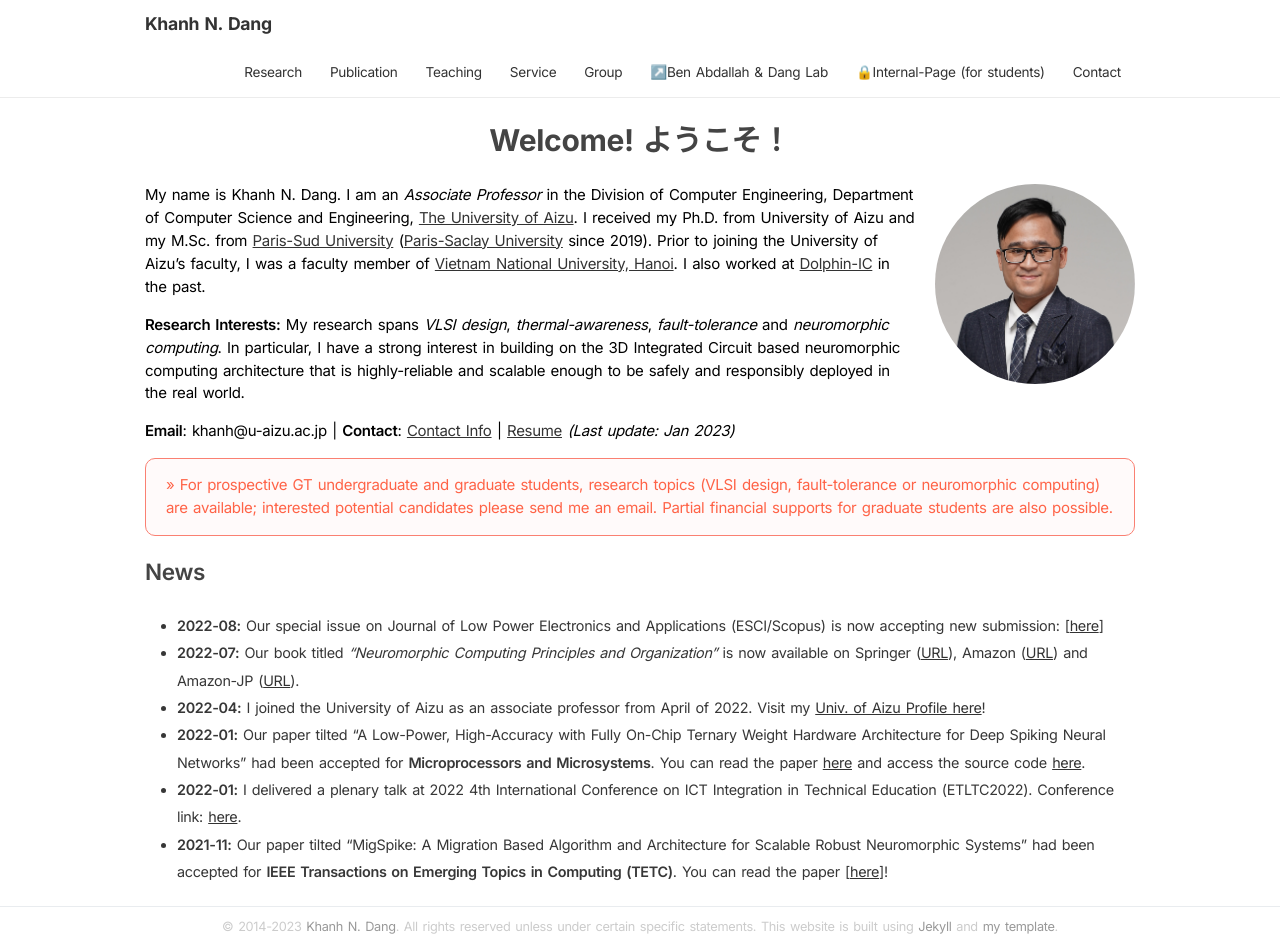
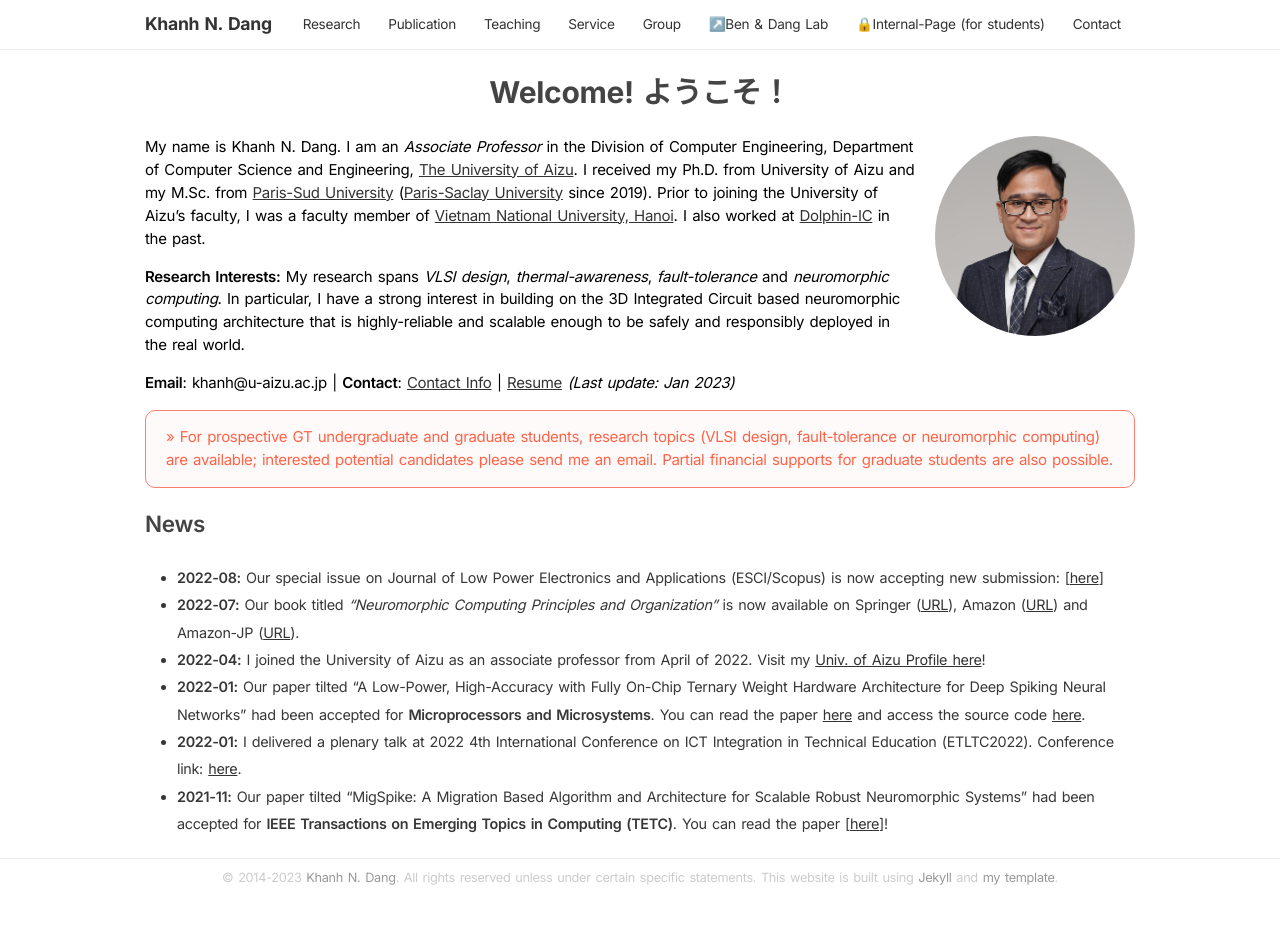
Before and after one commit to khanhdang/minimal-page, a Jekyll site: the page built from index.md, in a window 1280 px wide. Built offline with Jekyll 4.4.1, drawn with Linux system fonts in a browser that asks for light colours; after the commit the page ends 900 px from its top, so only the background shows below that.

Commit message:
Update _config.yml

```diff
--- a/_config.yml
+++ b/_config.yml
@@ -44,7 +44,7 @@
 #   url: mentor.html
 
 
-- title: ↗️Ben Abdallah &amp; Dang Lab
+- title: ↗️Ben &amp; Dang Lab
   url: https://web-ext.u-aizu.ac.jp/misc/benablab/
 
 - title: 🔒Internal-Page (for students)
```
